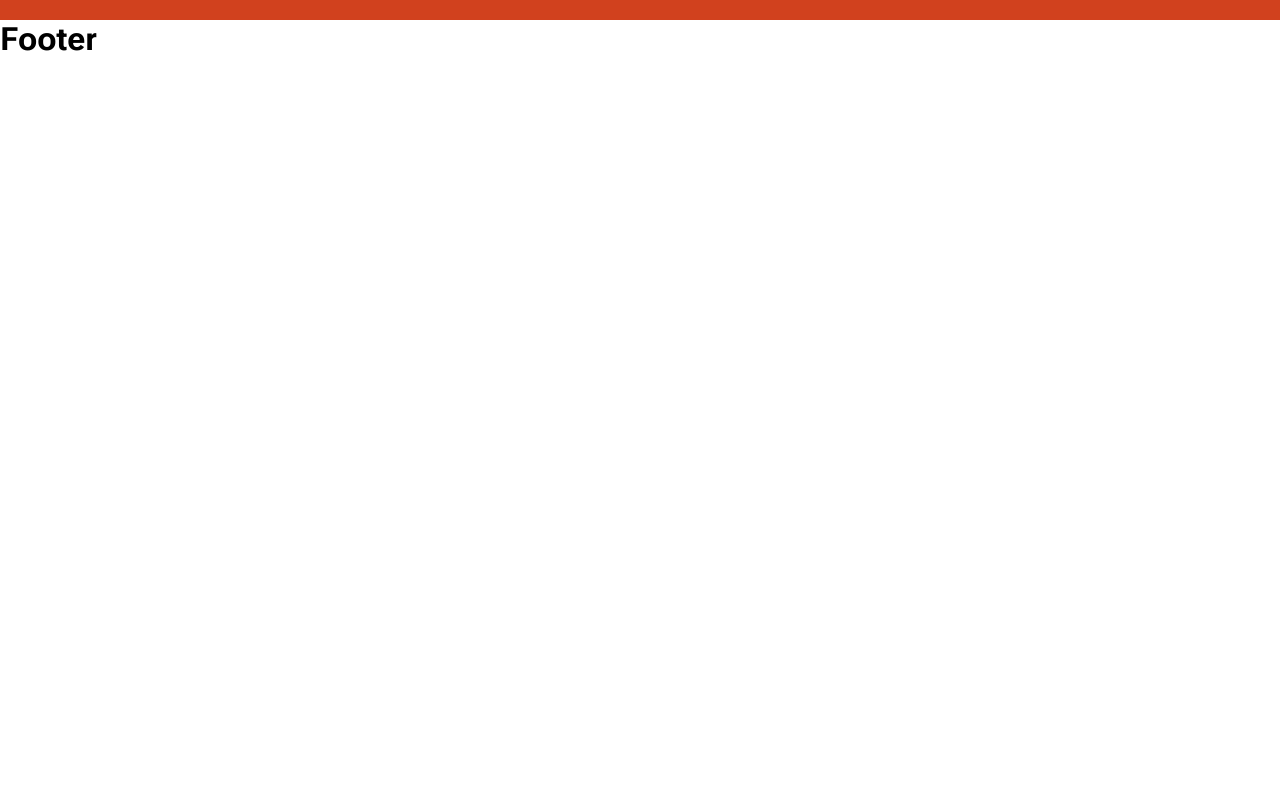
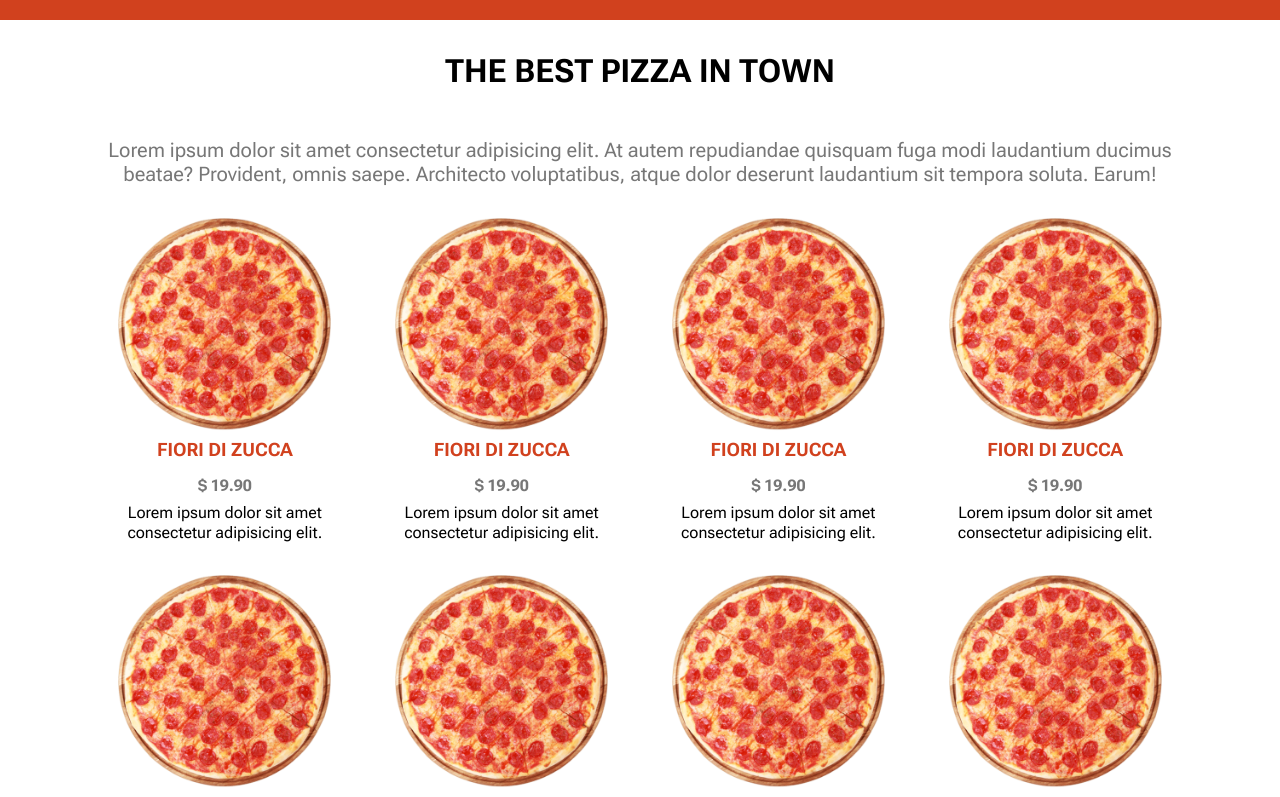
Before and after one commit to IgorLAP/pizza-restaurant, a Next.js app in the folder frontend/: page / in a window 1280 px wide. Shown: the part 780-1577 px from the top of the page. Before the commit the page ends 838 px from the top, so only its background shows below. Built offline with nearby package versions, Linux system fonts and the light colour scheme.

Commit message:
feat: pizza list and pizza item components

```diff
--- a/frontend/src/pages/components/Navbar/index.tsx
+++ b/frontend/src/pages/components/Navbar/index.tsx
@@ -1,15 +1,10 @@
-import Head from 'next/head'
 import Image from 'next/image'
 
 import styles from './styles.module.scss'
 
 export function Navbar() {
   return (
-    <>
-      <Head>
-        <title>Pizza Time | Order the best pizzas in Next.js</title>
-      </Head>
-      <div className={styles.container}>
+    <div className={styles.container}>
       <div className={styles.item}>
         <button type='button'>
           <Image width={32} height={32} src="/img/telephone.png" alt='call us' />
@@ -39,6 +34,5 @@ export function Navbar() {
         </div>
       </div>
     </div>
-    </>
   )
 }
--- a/frontend/src/pages/components/Navbar/styles.module.scss
+++ b/frontend/src/pages/components/Navbar/styles.module.scss
@@ -7,6 +7,7 @@
   align-items: center;
   position: sticky;
   top: 0;
+  z-index: 999;
 }
 
 .item {
@@ -64,6 +65,7 @@
 
 .cart {
   position: relative;
+  cursor: pointer;
 }
 
 .counter {
--- /dev/null
+++ b/frontend/src/pages/components/PizzaItem/index.tsx
@@ -0,0 +1,17 @@
+import Image from 'next/image';
+import styles from './styles.module.scss'
+
+interface PizzaItemProps {
+  src: string;
+}
+
+export function PizzaItem({ src }: PizzaItemProps) {
+  return (
+    <div className={styles.container}>
+      <Image src={src} alt='' width={500} height={500} />
+      <p className={styles.title}>Fiori di zucca</p>
+      <p className={styles.price}>$ 19.90</p>
+      <span className={styles.desc}>Lorem ipsum dolor sit amet consectetur adipisicing elit.</span>
+    </div>
+  )
+}
--- /dev/null
+++ b/frontend/src/pages/components/PizzaItem/styles.module.scss
@@ -0,0 +1,27 @@
+.container {
+  display: flex;
+  flex-direction: column;
+  text-align: center;
+  width: 19%;
+  margin: 1rem 2rem;
+  cursor: pointer;
+}
+
+.title, .price {
+  font-weight: 700;
+  padding: .5rem 0;
+}
+
+.title {
+  text-transform: uppercase;
+  font-size: 1.15rem;
+  color: var(--orange-main);
+}
+
+.price {
+  color: var(--gray-main);
+}
+
+.desc {
+  line-height: 1.25rem;
+}
--- /dev/null
+++ b/frontend/src/pages/components/PizzaList/index.tsx
@@ -0,0 +1,21 @@
+import { PizzaItem } from '../PizzaItem'
+import styles from './styles.module.scss'
+
+export function PizzaList() {
+  return (
+    <div className={styles.container}>
+      <h1>The best pizza in town</h1>
+      <p className={styles.desc}>Lorem ipsum dolor sit amet consectetur adipisicing elit. At autem repudiandae quisquam fuga modi laudantium ducimus beatae? Provident, omnis saepe. Architecto voluptatibus, atque dolor deserunt laudantium sit tempora soluta. Earum!</p>
+      <div className={styles.wrapper}>
+        <PizzaItem src='/img/pizza.png' />
+        <PizzaItem src='/img/pizza.png' />
+        <PizzaItem src='/img/pizza.png' />
+        <PizzaItem src='/img/pizza.png' />
+        <PizzaItem src='/img/pizza.png' />
+        <PizzaItem src='/img/pizza.png' />
+        <PizzaItem src='/img/pizza.png' />
+        <PizzaItem src='/img/pizza.png' />
+      </div>
+    </div>
+  )
+}
--- /dev/null
+++ b/frontend/src/pages/components/PizzaList/styles.module.scss
@@ -0,0 +1,28 @@
+.container {
+  max-width: 1120px;
+  margin: 0 auto;
+  display: flex;
+  align-items: center;
+  justify-content: center;
+  flex-direction: column;
+
+  h1 {
+    margin: 2rem 0;
+    text-transform: uppercase;
+    font-size: 2rem;
+  }
+
+  .desc {
+    margin: 1rem 0;
+    font-size: 1.25rem;
+    color: var(--gray-main);
+    text-align: center;
+  }
+}
+
+.wrapper {
+  display: flex;
+  align-items: center;
+  justify-content: center;
+  flex-wrap: wrap;
+}
--- a/frontend/src/pages/components/Slider/index.tsx
+++ b/frontend/src/pages/components/Slider/index.tsx
@@ -1,10 +1,28 @@
 import Image from 'next/image'
-import { useState } from 'react'
+import { useEffect, useState } from 'react'
 
 import styles from './styles.module.scss'
 
+declare global {
+  interface Window {
+    myInterval: ReturnType<typeof setTimeout>
+  }
+}
+
 export function Slider() {
   const [slide, setSlide] = useState(0)
+
+  // useEffect(() => {
+  //   window.myInterval = setInterval(() => {
+  //     handlePrevSlide()
+  //   }, 1000)
+  //   return () => {clearInterval(window.myInterval)}
+  // }, [])
+
+  // useEffect(() => {
+
+  //   console.log(slide, images.length)
+  // }, [slide])
 
   function handlePrevSlide() {
     if(slide > 0){
@@ -17,7 +35,7 @@ export function Slider() {
   }
 
   function handleNextSlide() {
-    if(slide == images.length - 1) {
+    if(slide == (images.length - 1)) {
       setSlide(0)
     } else {
       setSlide(prevState => prevState + 1)
@@ -38,7 +56,7 @@ export function Slider() {
       <div className={styles.wrapper} style={{ transform: `translateX(${-100 * slide}vw)` }}>
         {images.map((item, index) => (
           <div key={index} className={styles.imgContainer}>
-            <Image  src={item} alt=""  layout='fill' objectFit='contain' />
+            <Image src={item} priority alt=""  layout='fill' objectFit='contain' />
           </div>
         ))}
       </div>
--- a/frontend/src/pages/index.tsx
+++ b/frontend/src/pages/index.tsx
@@ -1,7 +1,13 @@
+import Head from 'next/head'
+import { PizzaList } from './components/PizzaList'
 import { Slider } from './components/Slider'
 
 export default function Home() {
   return (
-    <Slider />
+    <>
+      <Head><title>Pizza Time | Order the best pizzas with Next.js</title></Head>
+      <Slider />
+      <PizzaList />
+    </>
   )
 }
--- a/frontend/src/styles/global.scss
+++ b/frontend/src/styles/global.scss
@@ -6,6 +6,7 @@
 
 :root {
   --orange-main: #D1411E;
+  --gray-main: #777;
 }
 
 html {
```
Also changed, not shown: frontend/public/img/pizza.png (added).
